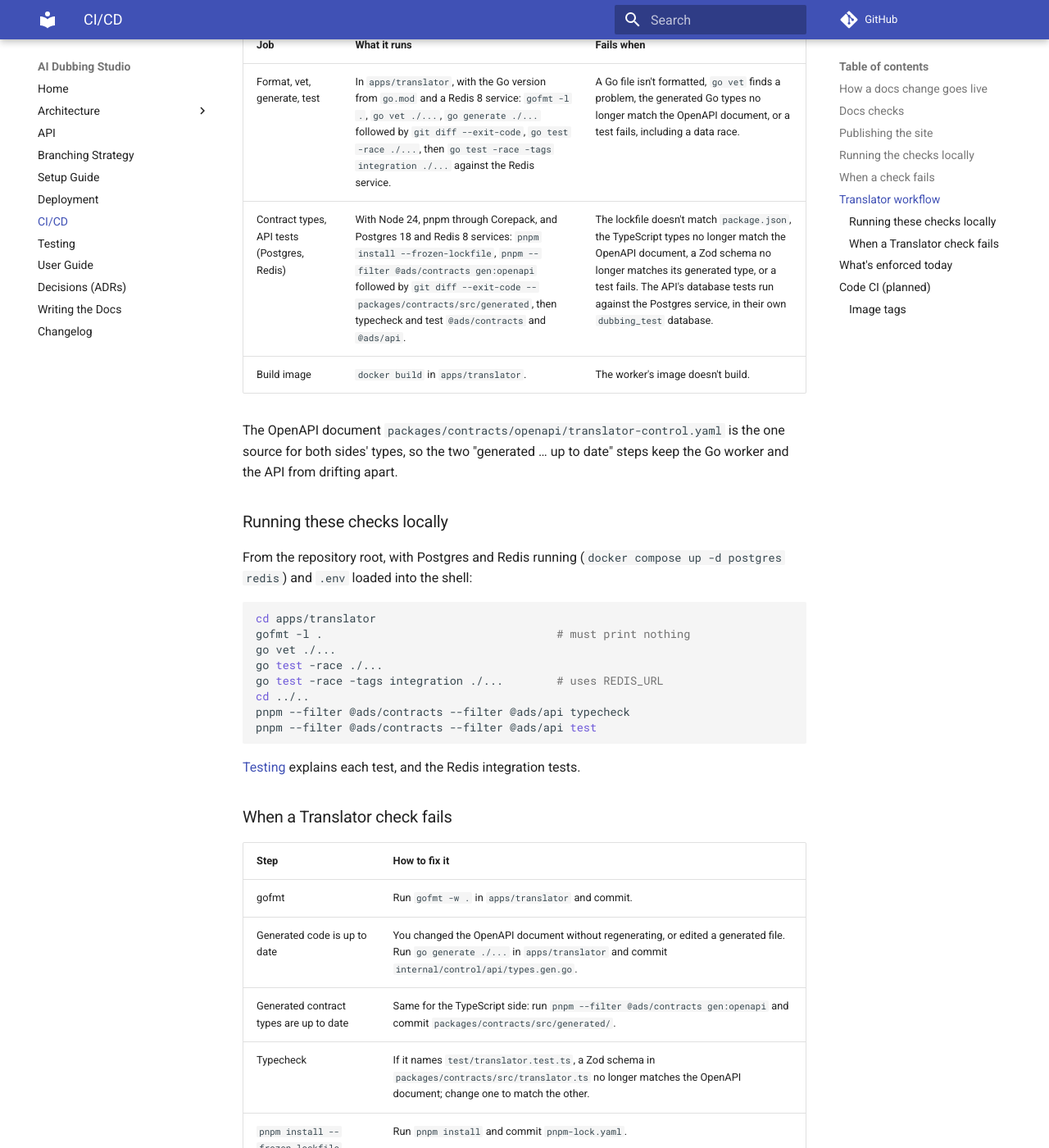
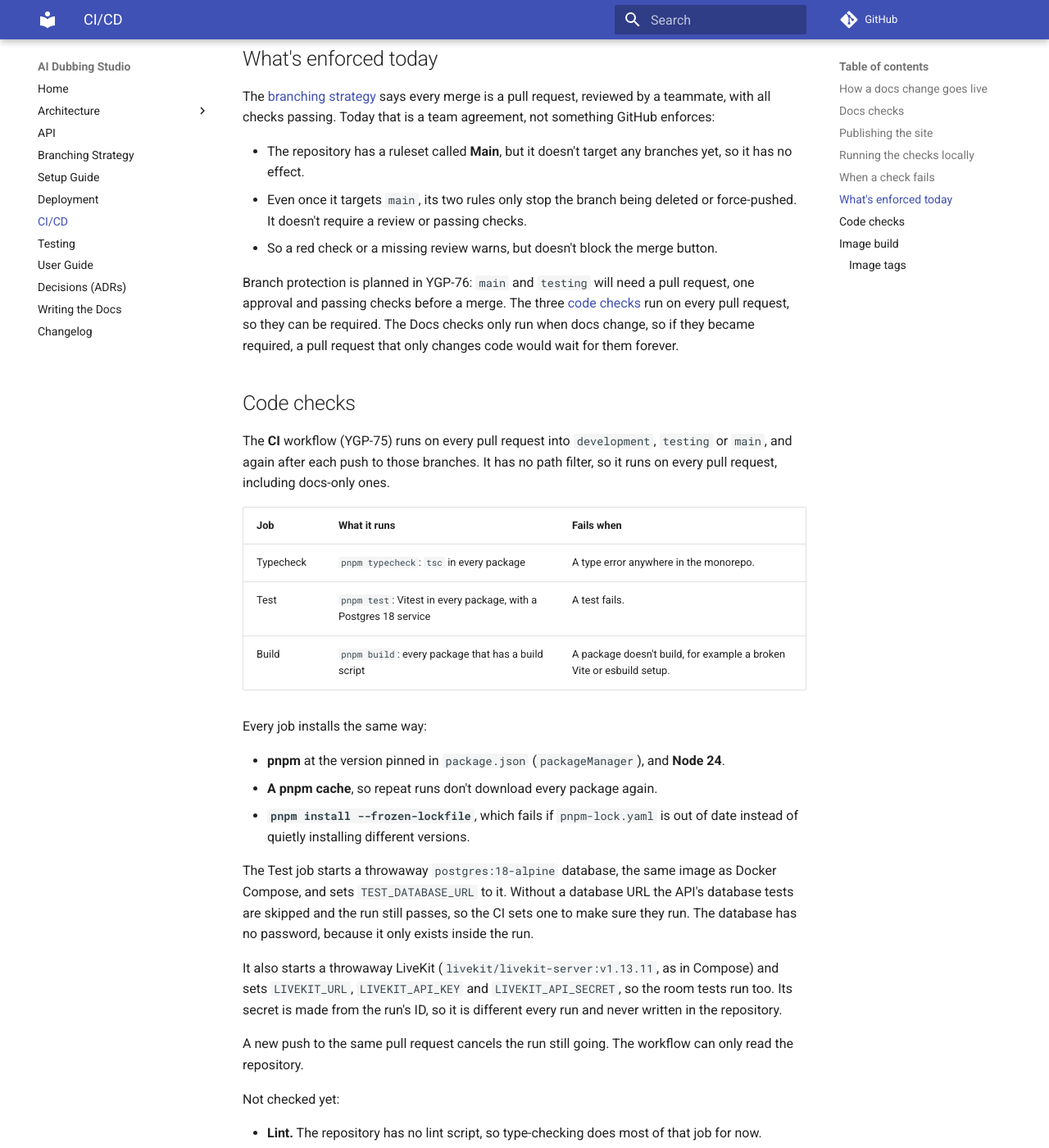
Before and after one commit to WH1TE-SHAD0W/ai-dubbing-studio, an MkDocs documentation site: the page built from docs/ci-cd.md, in a window 1280 px wide and 1400 px high, scrolled down 4474 px. Shown: the whole window at 82% size. Built offline with MkDocs 1.6.1 and Material for MkDocs 9.7.7, drawn with Linux system fonts in a browser that asks for light colours; comment, search, counter and statistics services are not loaded; some of the changed text lies outside the part shown.

Commit message:
ci: drop the Translator workflow; CI/CD page back to development's
The code checks belong in ci.yml (YGP-75), not in a workflow of our own.
The CI/CD page is development's version again (YGP-77).

Co-Authored-By: Claude Opus 5.5 <noreply@anthropic.com>

````diff
--- a/docs/ci-cd.md
+++ b/docs/ci-cd.md
@@ -1,19 +1,19 @@
 # CI/CD
 
-GitHub Actions checks the docs and the translator code, and publishes the docs
-site. Three workflows do the work:
+The code and the docs are checked by GitHub Actions, which also builds the
+container images and publishes the docs. Four workflows do the work:
 
+- **CI** (`.github/workflows/ci.yml`) type-checks, tests and builds the code on
+  every pull request into `development`, `testing` or `main`; see
+  [Code checks](#code-checks).
+- **Images** (`.github/workflows/images.yml`) builds the container images on
+  every pull request, and pushes them to Docker Hub after a merge into
+  `testing` or `main`; see [Image build](#image-build).
 - **Docs** (`.github/workflows/docs.yml`) checks the docs on every pull request
   that changes them, and again after each merge into `main`.
 - **Deploy docs** (`.github/workflows/deploy-docs.yml`) builds the site and
   publishes it to [GitHub Pages](https://wh1te-shad0w.github.io/ai-dubbing-studio/)
   whenever the docs change on `main`.
-- **Translator** (`.github/workflows/translator.yml`) checks the translator
-  worker, its contract with the API, and the API, on every pull request that
-  changes them. See [Translator workflow](#translator-workflow).
-
-The app (`apps/web`) has no pipeline yet; see
-[Code CI (planned)](#code-ci-planned).
 
 ## How a docs change goes live
 
@@ -126,6 +126,20 @@ PATH. Run them through Python instead: `python -m mkdocs build --strict` and
 
 The link check runs only in CI, so it isn't installed locally.
 
+To run the code checks, from the repository root:
+
+```bash
+pnpm install
+pnpm typecheck
+pnpm test
+pnpm build
+```
+
+The database tests only run if `TEST_DATABASE_URL` or `DATABASE_URL` is set, for
+example to the Compose database from the [Setup Guide](setup-guide.md), and the
+LiveKit tests only if the three `LIVEKIT_` settings are. If
+`pnpm` isn't found, run `corepack enable` once.
+
 ## When a check fails
 
 To find the error:
@@ -149,56 +163,6 @@ request on a `docs/` branch. For example, ADR-0017 was merged with lint errors,
 and [pull request #20](https://github.com/WH1TE-SHAD0W/ai-dubbing-studio/pull/20)
 fixed them.
 
-## Translator workflow
-
-The **Translator** workflow (`.github/workflows/translator.yml`) runs on every
-pull request that changes any of these, and again after a push to `main` or
-`development` that does:
-
-- anything in `apps/translator/`, `apps/api/` or `packages/contracts/`
-- `pnpm-lock.yaml`
-- `.github/workflows/translator.yml`
-
-Its three jobs run at the same time:
-
-| Job | What it runs | Fails when |
-|---|---|---|
-| Format, vet, generate, test | In `apps/translator`, with the Go version from `go.mod` and a Redis 8 service: `gofmt -l .`, `go vet ./...`, `go generate ./...` followed by `git diff --exit-code`, `go test -race ./...`, then `go test -race -tags integration ./...` against the Redis service. | A Go file isn't formatted, `go vet` finds a problem, the generated Go types no longer match the OpenAPI document, or a test fails, including a data race. |
-| Contract types, API tests (Postgres, Redis) | With Node 24, pnpm through Corepack, and Postgres 18 and Redis 8 services: `pnpm install --frozen-lockfile`, `pnpm --filter @ads/contracts gen:openapi` followed by `git diff --exit-code -- packages/contracts/src/generated`, then typecheck and test `@ads/contracts` and `@ads/api`. | The lockfile doesn't match `package.json`, the TypeScript types no longer match the OpenAPI document, a Zod schema no longer matches its generated type, or a test fails. The API's database tests run against the Postgres service, in their own `dubbing_test` database. |
-| Build image | `docker build` in `apps/translator`. | The worker's image doesn't build. |
-
-The OpenAPI document `packages/contracts/openapi/translator-control.yaml` is the
-one source for both sides' types, so the two "generated … up to date" steps
-keep the Go worker and the API from drifting apart.
-
-### Running these checks locally
-
-From the repository root, with Postgres and Redis running
-(`docker compose up -d postgres redis`) and `.env` loaded into the shell:
-
-```bash
-cd apps/translator
-gofmt -l .                                   # must print nothing
-go vet ./...
-go test -race ./...
-go test -race -tags integration ./...        # uses REDIS_URL
-cd ../..
-pnpm --filter @ads/contracts --filter @ads/api typecheck
-pnpm --filter @ads/contracts --filter @ads/api test
-```
-
-[Testing](testing.md) explains each test, and the Redis integration tests.
-
-### When a Translator check fails
-
-| Step | How to fix it |
-|---|---|
-| gofmt | Run `gofmt -w .` in `apps/translator` and commit. |
-| Generated code is up to date | You changed the OpenAPI document without regenerating, or edited a generated file. Run `go generate ./...` in `apps/translator` and commit `internal/control/api/types.gen.go`. |
-| Generated contract types are up to date | Same for the TypeScript side: run `pnpm --filter @ads/contracts gen:openapi` and commit `packages/contracts/src/generated/`. |
-| Typecheck | If it names `test/translator.test.ts`, a Zod schema in `packages/contracts/src/translator.ts` no longer matches the OpenAPI document; change one to match the other. |
-| `pnpm install --frozen-lockfile` | Run `pnpm install` and commit `pnpm-lock.yaml`. |
-
 ## What's enforced today
 
 The [branching strategy](branching-strategy.md) says every merge is a pull
@@ -213,23 +177,81 @@ agreement, not something GitHub enforces:
   button.
 
 Branch protection is planned in YGP-76: `main` and `testing` will need a pull
-request, one approval and passing checks before a merge. One thing to solve
-first: the Docs checks only run when docs change, so if they become required,
-a pull request that only changes code would wait for them forever.
+request, one approval and passing checks before a merge. The three
+[code checks](#code-checks) run on every pull request, so they can be required.
+The Docs checks only run when docs change, so if they became required, a pull
+request that only changes code would wait for them forever.
 
-## Code CI (planned)
+## Code checks
 
-None of this is built yet. It is planned in Jira. The code monorepo (`apps/`,
-`pnpm-workspace.yaml`) is now on `development`, so only the workflows are
-missing.
+The **CI** workflow (YGP-75) runs on every pull request into `development`,
+`testing` or `main`, and again after each push to those branches. It has no
+path filter, so it runs on every pull request, including docs-only ones.
 
-| Workflow | Jira | Runs on | What it does |
-|---|---|---|---|
-| Code checks | YGP-75 | Every pull request into `development`, `testing` or `main` | Installs with pnpm (cached), then runs lint, typecheck and the Vitest tests across the monorepo. Needs a Postgres service: without `DATABASE_URL`, the API tests that use the database are skipped and the run still passes. Shows pass or fail on the pull request. |
-| Image build and push | YGP-52 | Every merge into `testing` or `main` | Builds the Hono API and translation worker images and pushes them to GitHub's container registry (GHCR). If a build fails, nothing is pushed. |
+| Job | What it runs | Fails when |
+|---|---|---|
+| Typecheck | `pnpm typecheck`: `tsc` in every package | A type error anywhere in the monorepo. |
+| Test | `pnpm test`: Vitest in every package, with a Postgres 18 service | A test fails. |
+| Build | `pnpm build`: every package that has a build script | A package doesn't build, for example a broken Vite or esbuild setup. |
 
-The Go worker's checks already run in the
-[Translator workflow](#translator-workflow).
+Every job installs the same way:
+
+- **pnpm** at the version pinned in `package.json` (`packageManager`), and
+  **Node 24**.
+- **A pnpm cache**, so repeat runs don't download every package again.
+- **`pnpm install --frozen-lockfile`**, which fails if `pnpm-lock.yaml` is out
+  of date instead of quietly installing different versions.
+
+The Test job starts a throwaway `postgres:18-alpine` database, the same image
+as Docker Compose, and sets `TEST_DATABASE_URL` to it. Without a database URL
+the API's database tests are skipped and the run still passes, so the CI sets
+one to make sure they run. The database has no password, because it only
+exists inside the run.
+
+It also starts a throwaway LiveKit (`livekit/livekit-server:v1.13.11`, as in
+Compose) and sets `LIVEKIT_URL`, `LIVEKIT_API_KEY` and `LIVEKIT_API_SECRET`, so
+the room tests run too. Its secret is made from the run's ID, so it is
+different every run and never written in the repository.
+
+A new push to the same pull request cancels the run still going. The workflow
+can only read the repository.
+
+Not checked yet:
+
+- **Lint.** The repository has no lint script, so type-checking does most of
+  that job for now.
+- **The Go worker.** Its tests need their own job once the worker is in the
+  repository (YGP-98).
+
+## Image build
+
+The **Images** workflow (YGP-52) builds the container images that the test and
+production environments run.
+
+| When | What it does |
+|---|---|
+| A pull request into `development`, `testing` or `main` | Builds each image, to prove it still builds. Nothing is pushed. |
+| A merge (push) into `testing` or `main` | Builds each image and pushes it to Docker Hub with its [tags](#image-tags). |
+| A release tag such as `v0.1.0` is pushed | Builds each image and pushes it with the version as a tag as well (`0.1.0`). |
+
+| Job | Image | Built from |
+|---|---|---|
+| API image | `<Docker Hub user>/ai-dubbing-studio-api` | `apps/api/Dockerfile`: the Hono API with the built app |
+
+How it pushes:
+
+- **Only after the whole build passed**, so a failed build pushes nothing.
+- **With a Docker Hub access token**, never the account password. The workflow
+  reads two repository secrets, `DOCKERHUB_USERNAME` and `DOCKERHUB_TOKEN`
+  (Settings → Secrets and variables → Actions). Only a repository admin can add
+  them.
+- **If the secrets aren't set**, a merge still builds the image and the run
+  stays green, with a warning that nothing was pushed.
+- **Docker's build cache is kept in GitHub Actions**, so a build that changes
+  little is quick.
+
+Not built yet: the translation worker image. Its Dockerfile arrives with the
+worker (YGP-98), and it becomes a second job in the same workflow.
 
 ### Image tags
 
@@ -240,6 +262,7 @@ Every image gets more than one tag:
 | The commit SHA, for example `a7fa5e4…` | Every image | Finding exactly which code an image was built from, and rolling back to it. |
 | `testing` | Images built from `testing` | The test environment. |
 | `prod` | Images built from `main` | Production. |
+| The version, for example `0.1.0` | Images built from a release tag (`v0.1.0`) | Knowing which images make up a release, such as the MVP. |
 
 The test environment only ever runs the `testing` tag and production only runs
 `prod` (YGP-81), so a test deployment never picks up an image that hasn't been
````
Also changed, not shown: docs/changelog.md (+1 -4 lines), 1 other file.
